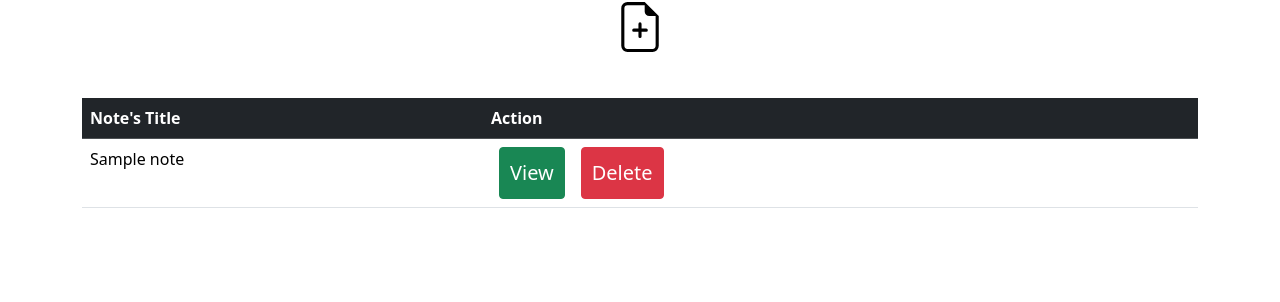
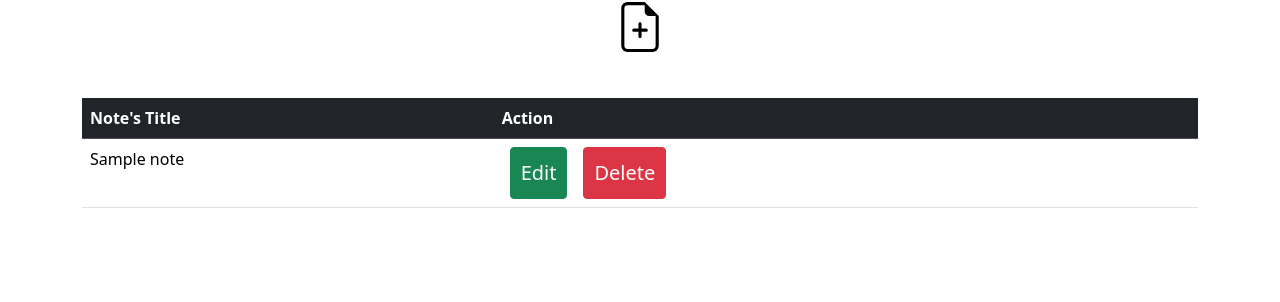
Before and after one commit to martintranthecoder/Noter, a Flask app: page /folder_view/1 in a window 1280 px wide. Shown: the part 137-439 px from the top of the page. Run offline with Flask 3, Linux system fonts and the light colour scheme; a user stored in the database is signed in; tables that the repository leaves empty hold one stand-in row (values such as "Sample post"); some libraries are stand-ins or nearby versions.

Commit message:
fix folder_view error

```diff
--- a/app/templates/folder_view.html
+++ b/app/templates/folder_view.html
@@ -45,8 +45,7 @@
                         <tr>
                           <td>{{note.title}}</td>
                           <td>
-                            <!-- <button type="button" data-toggle="modal" data-target="#exampleModal" class="btn btn-success btn-sm mx-2"><a href="/update/{{note.id}}">update</a></button> -->
-                            <a href="/view/{{ note.id }}" type="button" class="btn btn-success btn-sm mx-2">View</button> <!--update the link-->
+                            <a href="/edit/{{ note.id }}" type="button" class="btn btn-success btn-sm mx-2">Edit</button> <!--update the link-->
                             <a href="/delete/{{ note.id }}" type="button" class="btn btn-danger btn-sm mx-2">Delete</button> <!--update the link-->
                         </td>
                         </tr>
```
